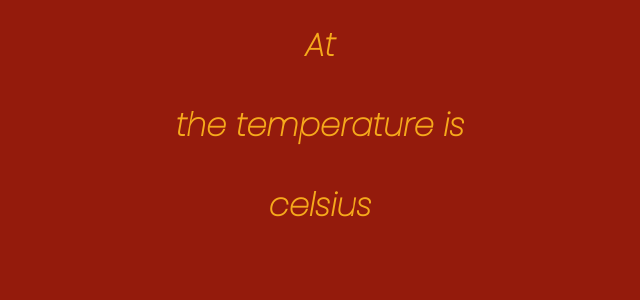
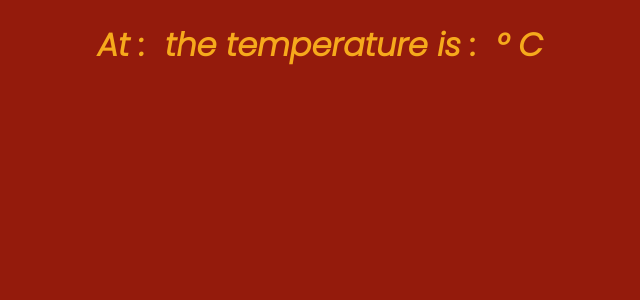
Before and after one commit to Madeleinecw/RaspberryPiTempSensor, a Flask app: page / in a window 1280 px wide. Shown: the top 300 px of the page, without its empty margins (320-960 px from the left). Run offline with Flask 2, Linux system fonts and the light colour scheme; parts of the project's set-up code (start-up, migrations or seed data) failed here and were passed over; some libraries are stand-ins or nearby versions.

Commit message:
added flex to time and temp

```diff
--- a/static/application.js
+++ b/static/application.js
@@ -13,10 +13,10 @@
         }
 
         temperature_received.push(msg.temperature)
-        temperatures_string = '';
+        temperatures_string = '  ';
 
         for (var i = 0; i < temperature_received.length; i++) {
-            temperatures_string = temperatures_string + '<p>' + temperature_received[i].toString() + '</p>';
+            temperatures_string = temperatures_string + temperature_received[i].toString();
         }
         $('#temp-log').html(temperatures_string);
     })
@@ -29,10 +29,10 @@
         }
 
         time_received.push(msg.time)
-        time_string = '';
+        time_string = '  ';
 
         for (var i = 0; i < time_received.length; i++) {
-            time_string = time_string + '<p>' + time_received[i].toString() + '</p>';
+            time_string = time_string +  time_received[i].toString();
         }
         $('#time-log').html(time_string);
     })
--- a/static/style.css
+++ b/static/style.css
@@ -6,6 +6,29 @@
     font-family: 'Poppins', sans-serif;
 }
 
+#time-temp-flex {
+    display : flex;
+    flex-direction: row;
+    justify-content: center;
+    align-items: center;
+}
+#time-flex {
+    display: flex;
+    flex-direction: row;
+}
+
+#temp-flex {
+    display: flex;
+    flex-direction: row;
+}
+ #time-log {
+     margin-left: 10px;
+     margin-right: 10px
+ }
+ #temp-log {
+    margin-left: 10px;
+    margin-right: 10px
+}
 /* body > img {
     width: 85%;
-} */
+}
--- a/templates/base.html
+++ b/templates/base.html
@@ -7,11 +7,14 @@
     <script src="static/application.js"></script>
     <link rel="stylesheet" href="{{ url_for('static', filename='style.css') }}">
     <link rel="preconnect" href="https://fonts.gstatic.com">
-    <link href="https://fonts.googleapis.com/css2?family=Poppins:ital,wght@1,100&display=swap" rel="stylesheet">
+    <link href="https://fonts.googleapis.com/css2?family=Poppins:ital,wght@1,300&display=swap" rel="stylesheet">
 </head>
 
 <body>
-    <h1>At <p id="time-log"></p> the temperature is <p id="temp-log"></p> celsius</h1>
+    <h1 id="time-temp-flex">
+        <div id = "time-flex">At : <div id="time-log"></div></div>
+        <div id = "temp-flex"> the temperature is :  <div id="temp-log"></div> &#176; C
+        </div></h1>
     <div id = "graph-log">
 
     </div>
```
Also changed, not shown: static/temp.png.
